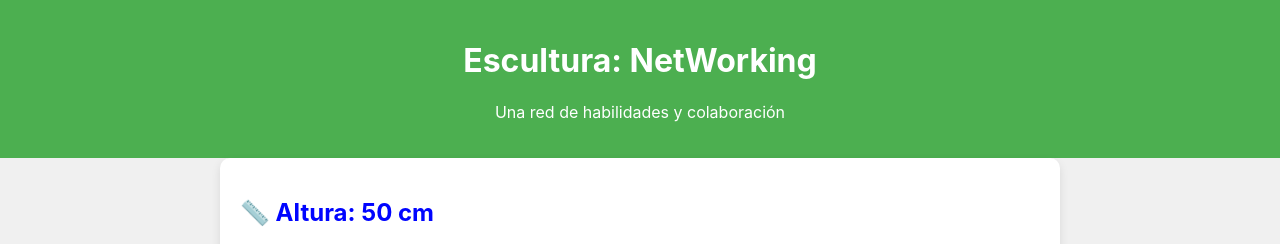
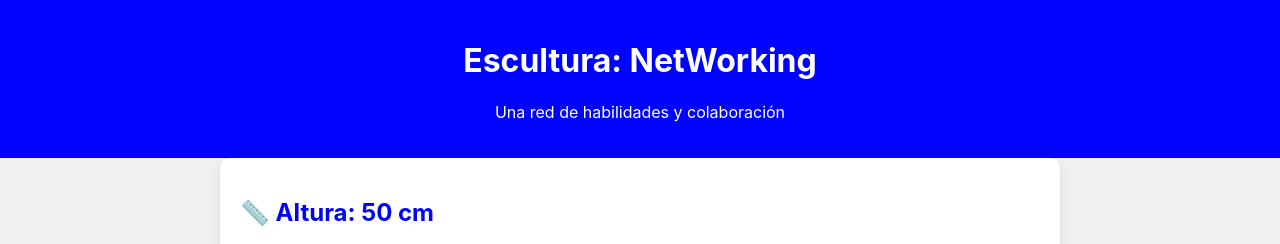
Before and after one commit to rvssmos29/escultura-networking, a plain HTML site: page index.html in a window 1280 px wide. Shown: the top 244 px of the page. Drawn offline with Linux system fonts and the light colour scheme.

Commit message:
Update index.html

```diff
--- a/index.html
+++ b/index.html
@@ -13,7 +13,7 @@
       color: #333;
     }
     header {
-      background: #4caf50;
+      background: #0004ff;
       color: white;
       padding: 20px;
       text-align: center;
```
